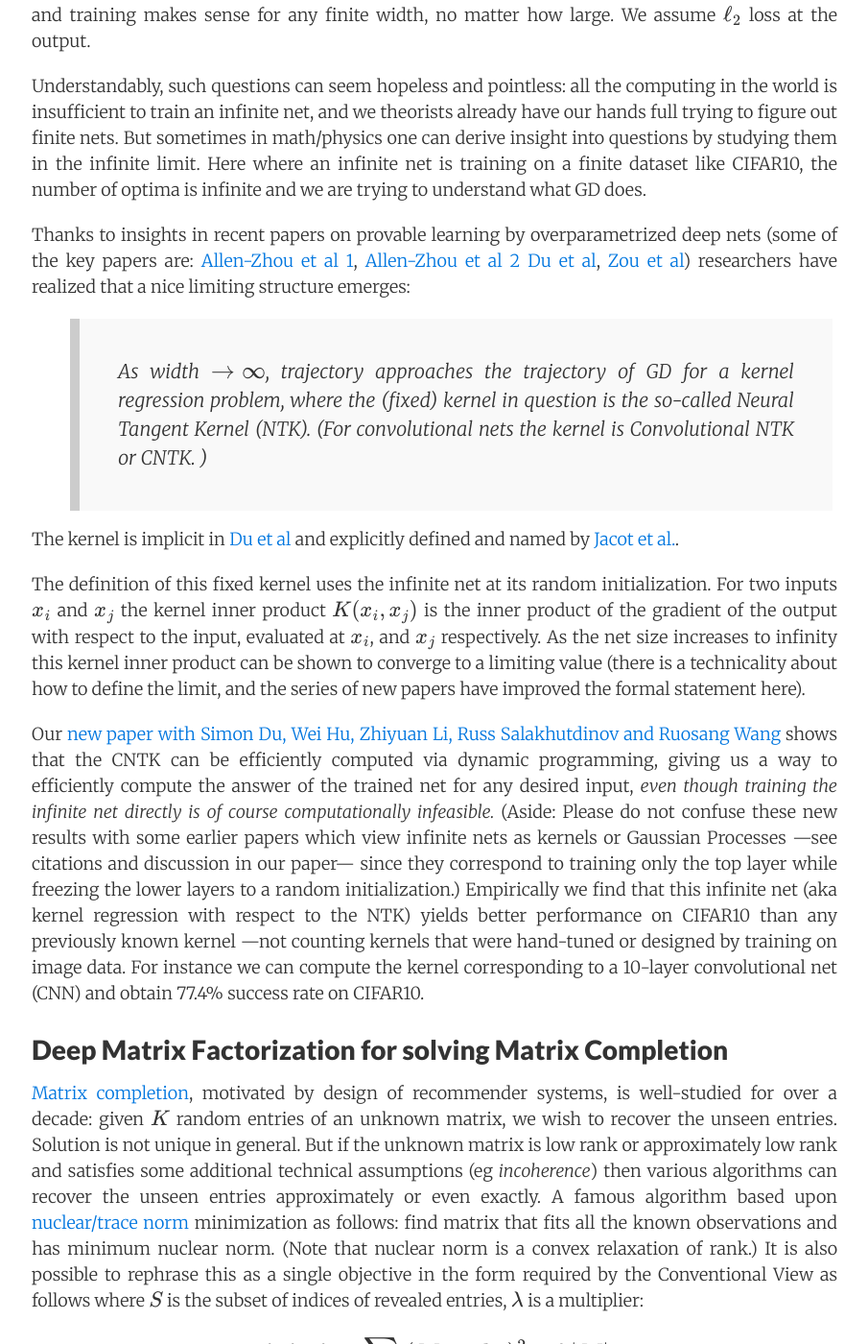
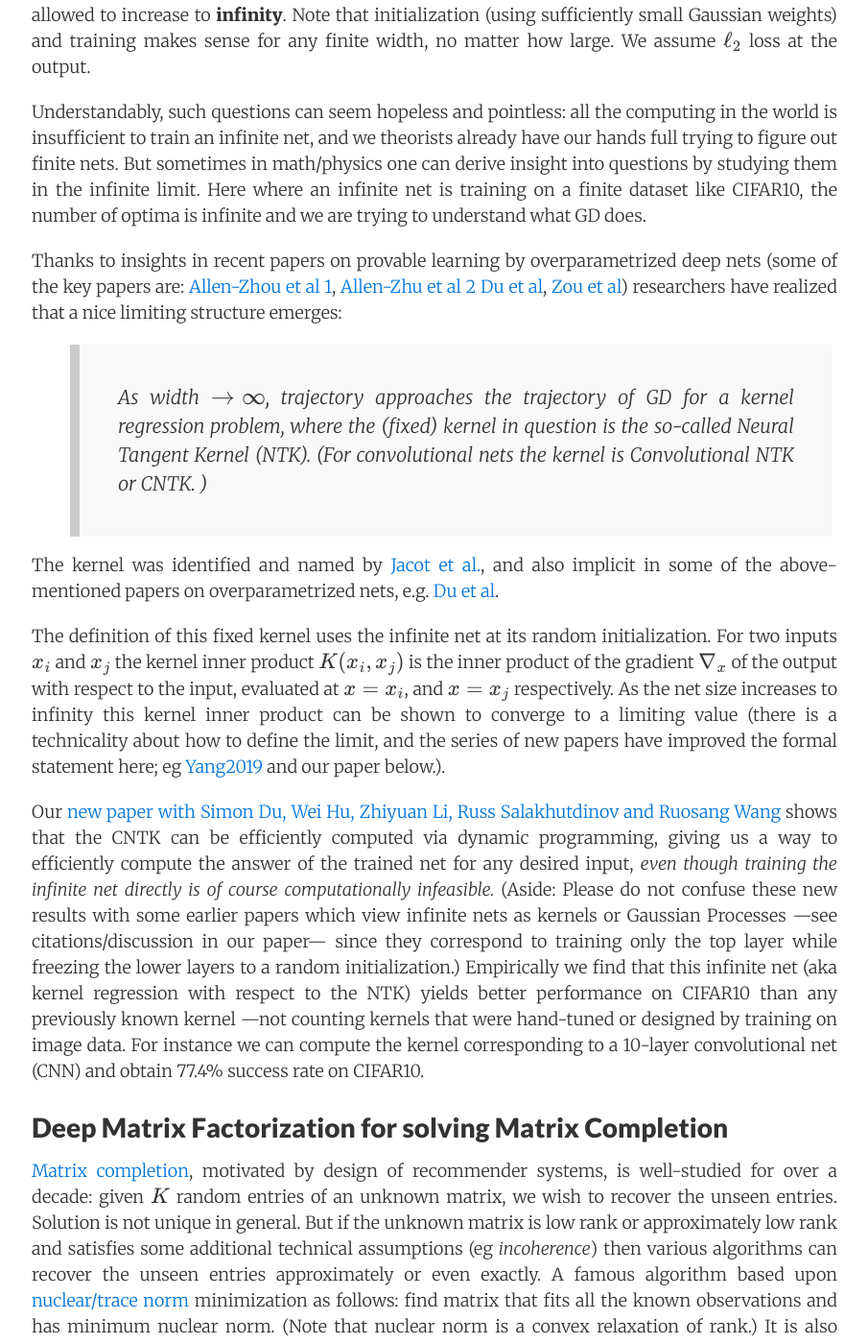
Before and after one commit to offconvex/offconvex.github.io, a Jekyll site: the page built from _posts/2019-06-03-trajectories.md, in a window 1280 px wide and 1400 px high, scrolled down 2361 px. Shown: the whole window at 96% size, without its empty margins (187-1092 px from the left). Built offline with Jekyll 4.4.1, drawn with Linux system fonts in a browser that asks for light colours; nearby versions of some CDN libraries; formulas are drawn with MathJax 3; comment, search, counter and statistics services are not loaded; some of the changed text lies outside the part shown.

Commit message:
Update 2019-06-03-trajectories.md

```diff
--- a/_posts/2019-06-03-trajectories.md
+++ b/_posts/2019-06-03-trajectories.md
@@ -10,9 +10,9 @@
 
 > **Conventional View (CV) of Optimization**: Find a solution of minimum possible value of the objective, as fast as possible.
 
-Note that *a priori* it is not obvious if all learning should involve optimizing a single objective. Whether or not this is true for the working of the brain is a longstanding open question in neuroscience. Brain components appear to have been repurposed/cobbled together through various accidents of evolution and the whole assemblage may or may not boil down to optimization of an objective. See [this survey by Marblestone et al](https://arxiv.org/pdf/1606.03813.pdf).
+Note that *a priori* it is not obvious if all learning should involve optimizing a single objective. Whether or not this is true for the learning in the brain is a longstanding open question in neuroscience. Brain components appear to have been repurposed/cobbled together through various accidents of evolution and the whole assemblage may or may not boil down to optimization of an objective. See [this survey by Marblestone et al](https://arxiv.org/pdf/1606.03813.pdf).
 
-I am suggesting that deep learning algorithms also have important properties that are not always reflected in the objective value. Current deep nets, being vastly overparametrized, have multiple optima. They are trained until the objective is almost zero, and training is said to succeed if the optimum (or near-optimum) model thus found also performs well on unseen/held-out data ---i.e., *generalizes.* The value of the objective may imply nothing about generalization (see [Zhang et al.](https://arxiv.org/abs/1611.03530)).
+I am suggesting that deep learning algorithms also have important properties that are not always reflected in the objective value. Current deep nets, being vastly overparametrized, have multiple optima. They are trained until the objective is almost zero (i.e., close to optimality) and training is said to succeed if the optimum (or near-optimum) model thus found also performs well on unseen/held-out data ---i.e., *generalizes.* The catch here is that the value of the objective may imply nothing about generalization (see [Zhang et al.](https://arxiv.org/abs/1611.03530)).
 
 Of course experts will now ask: "Wasn't generalization theory invented precisely for this reason as the "second leg" of machine learning,  where optimization is the first leg?" For instance this theory shows how to add regularizers to the training objective to ensure the solution generalizes. Or that *early stopping* (i.e., stopping before reaching the optimum) or even adding noise to the gradient (e.g. by playing with batch sizes and learning rates) can be preferable to perfect optimization, even in simple settings such as regression.
 
@@ -34,15 +34,15 @@
 
 Understandably, such questions can seem hopeless and pointless: all the computing in the world is insufficient to train an infinite net, and we theorists already have our hands full trying to figure out finite nets.  But sometimes in math/physics one can derive insight into questions by studying them in the infinite limit.  Here where an infinite net is training on a finite dataset like CIFAR10, the number of optima is infinite and we are trying to understand what GD does.
 
- Thanks to insights in recent papers on provable learning by overparametrized deep nets (some of the key papers are: [Allen-Zhou et al 1](https://arxiv.org/abs/1811.04918), [Allen-Zhou et al 2](https://arxiv.org/abs/1811.03962) [Du et al](https://arxiv.org/abs/1811.03804), [Zou et al](https://arxiv.org/abs/1811.08888)) researchers have realized that a nice limiting structure emerges:
+ Thanks to insights in recent papers on provable learning by overparametrized deep nets (some of the key papers are: [Allen-Zhou et al 1](https://arxiv.org/abs/1811.04918), [Allen-Zhu et al 2](https://arxiv.org/abs/1811.03962) [Du et al](https://arxiv.org/abs/1811.03804), [Zou et al](https://arxiv.org/abs/1811.08888)) researchers have realized that a nice limiting structure emerges:
 
  > As width $\rightarrow \infty$, trajectory approaches the trajectory of GD for a kernel regression problem, where the (fixed) kernel in question is the so-called  *Neural Tangent Kernel* (NTK). (For convolutional nets the kernel is *Convolutional NTK or CNTK.* )
 
- The kernel is implicit in [Du et al](https://arxiv.org/abs/1810.02054) and explicitly defined and named by [Jacot et al.](https://arxiv.org/abs/1806.07572).
+ The kernel was identified and named by [Jacot et al.](https://arxiv.org/abs/1806.07572), and also implicit in some of the above-mentioned papers on overparametrized nets, e.g. [Du et al](https://arxiv.org/abs/1810.02054).
 
-  The definition of this fixed kernel uses the infinite net at its random initialization. For  two inputs $x_i$ and $x_j$ the kernel inner product  $K(x_i, x_j)$  is the inner product of the gradient of the output with respect to the input, evaluated at $x_i$, and $x_j$ respectively. As the net size increases to infinity this kernel inner product can be shown to converge to a limiting value (there is a technicality about how to define the limit, and the series of new papers have improved the formal statement here).
+  The definition of this fixed kernel uses the infinite net at its random initialization. For  two inputs $x_i$ and $x_j$ the kernel inner product  $K(x_i, x_j)$  is the inner product of the gradient $\nabla_x$ of the output with respect to the input, evaluated at $x=x_i$, and $x= x_j$ respectively. As the net size increases to infinity this kernel inner product can be shown to converge to a limiting value (there is a technicality about how to define the limit, and the series of new papers have improved the formal statement here; eg [Yang2019](https://arxiv.org/abs/1902.04760) and our paper below.).
 
-  Our [new paper with Simon Du, Wei Hu, Zhiyuan Li, Russ Salakhutdinov and Ruosang Wang](https://arxiv.org/abs/1904.11955) shows that the CNTK can be efficiently computed via dynamic programming, giving us a way to efficiently compute the answer of the trained net for any desired input,  *even though training the infinite net directly is of course computationally infeasible.* (Aside: Please do not confuse these new results with some earlier papers which view infinite nets as kernels or Gaussian Processes ---see citations and discussion in our paper---  since they correspond to training only the top layer while freezing the lower layers to a random initialization.) Empirically we find that this infinite net (aka kernel regression with respect to the NTK) yields better performance on CIFAR10 than any previously known kernel ---not counting kernels that were  hand-tuned or designed by training on image data. For instance we can compute the kernel corresponding to a 10-layer convolutional net (CNN) and obtain 77.4% success rate on CIFAR10.
+  Our [new paper with Simon Du, Wei Hu, Zhiyuan Li, Russ Salakhutdinov and Ruosang Wang](https://arxiv.org/abs/1904.11955) shows that the CNTK can be efficiently computed via dynamic programming, giving us a way to efficiently compute the answer of the trained net for any desired input,  *even though training the infinite net directly is of course computationally infeasible.* (Aside: Please do not confuse these new results with some earlier papers which view infinite nets as kernels or Gaussian Processes ---see citations/discussion in our paper---  since they correspond to training only the top layer while freezing the lower layers to a random initialization.) Empirically we find that this infinite net (aka kernel regression with respect to the NTK) yields better performance on CIFAR10 than any previously known kernel ---not counting kernels that were  hand-tuned or designed by training on image data. For instance we can compute the kernel corresponding to a 10-layer convolutional net (CNN) and obtain 77.4% success rate on CIFAR10.
 
 
 ## Deep Matrix Factorization for solving Matrix Completion
```
Also changed, not shown: other parts of _posts/2019-06-03-trajectories.md (+1 -1 lines).
